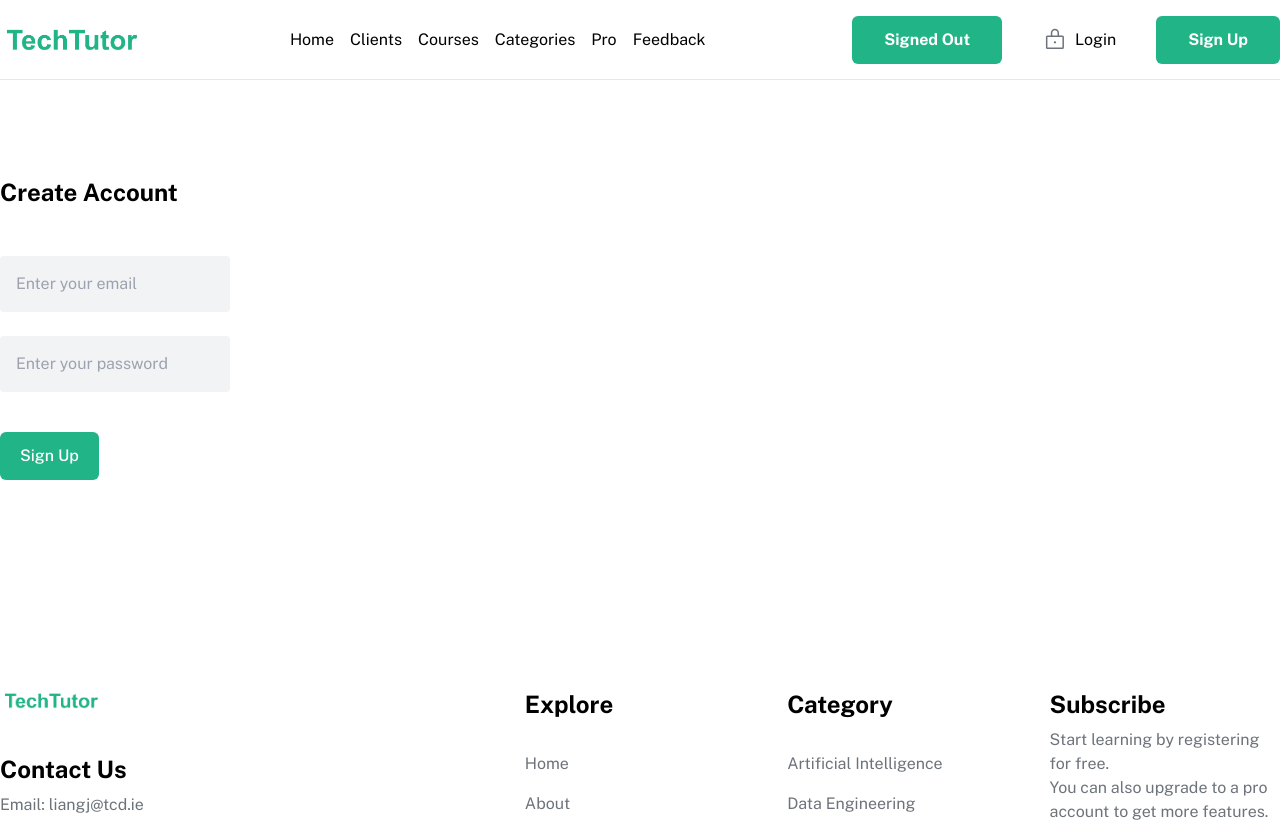
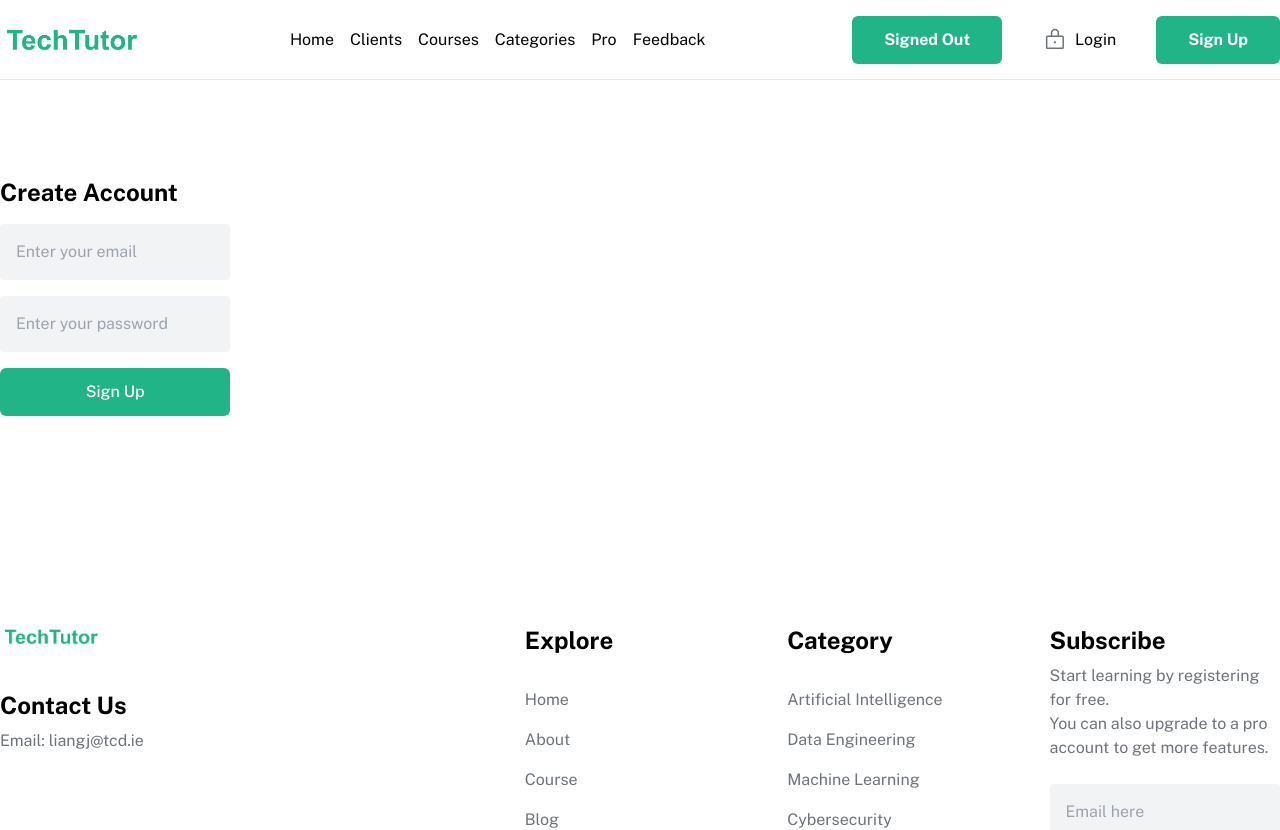
Before and after one commit to Molly503/landing-page-formal, a React (Vite) app: page /SignUp in a window 1280 px wide. Shown: the top 830 px of the page. Built offline with nearby package versions, Linux system fonts and the light colour scheme; no server answers.

Commit message:
signup updated

```diff
--- a/src/components/auth/SignUp.jsx
+++ b/src/components/auth/SignUp.jsx
@@ -1,3 +1,63 @@
+// import { createUserWithEmailAndPassword } from "firebase/auth"
+// import { useState } from "react"
+// import { auth } from "../../firebase"
+
+// const SignUp = () => {
+//   const [email, setEmail] = useState("")
+//   const [password, setPassword] = useState("")
+
+//   const signUp = e => {
+//     e.preventDefault()
+//     createUserWithEmailAndPassword(auth, email, password)
+//       .then(userCredential => {
+//         console.log(userCredential)
+//       })
+//       .catch(error => {
+//         console.log(error)
+//       })
+//   }
+
+//   return (
+//     <div className="w-full  bg-white py-24">
+//       <div className="md:max-w-[1480px] m-auto grid md:grid-cols-5 max-[780px]:grid-cols-2  gap-8 max-w-[600px]  px-4 md:px-0">
+//         <div className="sign-in-container">
+//           <form onSubmit={signUp}>
+//             <h1 className="text-2xl font-bold">Create Account</h1>
+//             <br />
+//             <br />
+//             <input
+//               type="email"
+//               placeholder="Enter your email"
+//               className="bg-[#F2F3F4] p-4 w-full rounded"
+//               value={email}
+//               onChange={e => setEmail(e.target.value)}
+//             ></input>
+//             <br />
+//             <br />
+//             <input
+//               type="password"
+//               placeholder="Enter your password"
+//               className="bg-[#F2F3F4] p-4 w-full rounded"
+//               value={password}
+//               onChange={e => setPassword(e.target.value)}
+//             ></input>
+//             <br />
+//             <br />
+//             <button
+//               type="submit"
+//               className="max-[780px]:w-full my-4 px-5 py-3 rounded-md bg-[#20B486] text-white font-medium"
+//             >
+//               Sign Up
+//             </button>
+//           </form>
+//         </div>
+//       </div>
+//     </div>
+//   )
+// }
+
+// export default SignUp
+
 import { createUserWithEmailAndPassword } from "firebase/auth"
 import { useState } from "react"
 import { auth } from "../../firebase"
@@ -5,50 +65,58 @@ import { auth } from "../../firebase"
 const SignUp = () => {
   const [email, setEmail] = useState("")
   const [password, setPassword] = useState("")
+  const [signupSuccess, setSignupSuccess] = useState(false)
+  const [errorMessage, setErrorMessage] = useState("")
 
   const signUp = e => {
     e.preventDefault()
+    setSignupSuccess(false)
+    setErrorMessage("")
+
     createUserWithEmailAndPassword(auth, email, password)
       .then(userCredential => {
+        // Log the user credential for debugging
         console.log(userCredential)
+        setSignupSuccess(true)
       })
       .catch(error => {
         console.log(error)
+        setErrorMessage(error.message)
       })
   }
 
   return (
-    <div className="w-full  bg-white py-24">
-      <div className="md:max-w-[1480px] m-auto grid md:grid-cols-5 max-[780px]:grid-cols-2  gap-8 max-w-[600px]  px-4 md:px-0">
+    <div className="w-full bg-white py-24">
+      <div className="md:max-w-[1480px] m-auto grid md:grid-cols-5 max-[780px]:grid-cols-2 gap-8 max-w-[600px] px-4 md:px-0">
         <div className="sign-in-container">
           <form onSubmit={signUp}>
             <h1 className="text-2xl font-bold">Create Account</h1>
-            <br />
-            <br />
             <input
               type="email"
               placeholder="Enter your email"
-              className="bg-[#F2F3F4] p-4 w-full rounded"
+              className="bg-[#F2F3F4] p-4 w-full rounded mt-4"
               value={email}
               onChange={e => setEmail(e.target.value)}
-            ></input>
-            <br />
-            <br />
+            />
             <input
               type="password"
               placeholder="Enter your password"
-              className="bg-[#F2F3F4] p-4 w-full rounded"
+              className="bg-[#F2F3F4] p-4 w-full rounded mt-4"
               value={password}
               onChange={e => setPassword(e.target.value)}
-            ></input>
-            <br />
-            <br />
+            />
             <button
               type="submit"
-              className="max-[780px]:w-full my-4 px-5 py-3 rounded-md bg-[#20B486] text-white font-medium"
+              className="w-full my-4 px-5 py-3 rounded-md bg-[#20B486] text-white font-medium"
             >
               Sign Up
             </button>
+            {signupSuccess && (
+              <p className="text-green-500">
+                An account has been created and you are signed in.
+              </p>
+            )}
+            {errorMessage && <p className="text-red-500">{errorMessage}</p>}
           </form>
         </div>
       </div>
```
